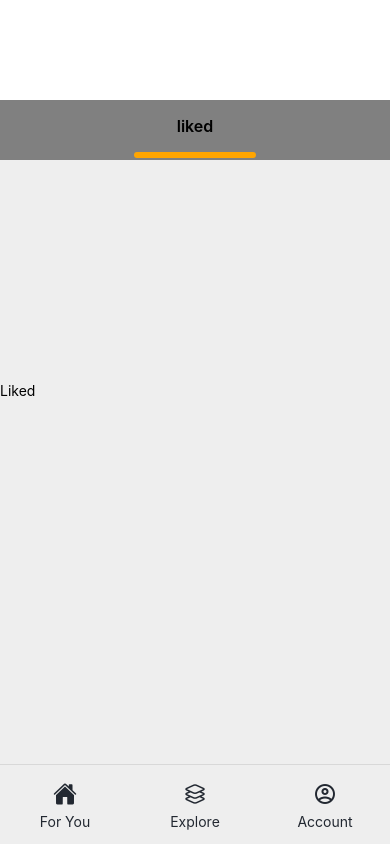
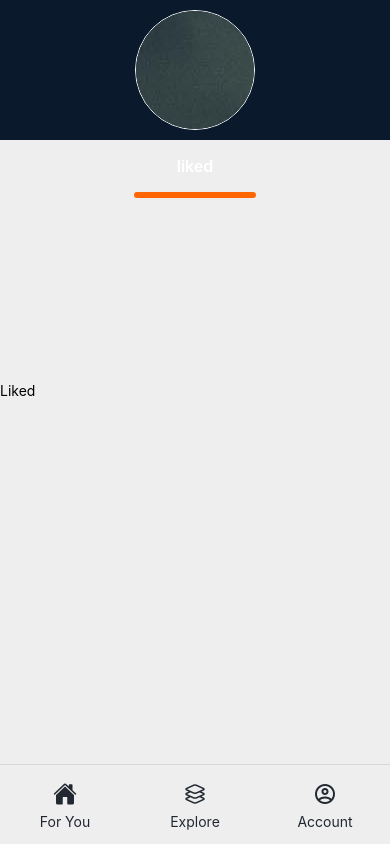
Before and after one commit to ChaitanyGhadigaonkar/panels-react-native-ui, a React Native app: screen /liked in a window 390 px wide. Built offline with nearby package versions, Linux system fonts and the light colour scheme.

Commit message:
foryou top tab navigation

```diff
--- a/src/navigation/AuthTabs/ForYou.jsx
+++ b/src/navigation/AuthTabs/ForYou.jsx
@@ -2,6 +2,7 @@ import {createMaterialTopTabNavigator} from '@react-navigation/material-top-tabs
 import {
   Animated,
   Dimensions,
+  ImageBackground,
   StyleSheet,
   TouchableOpacity,
   View,
@@ -10,13 +11,25 @@ import {
 import Suggested from './ForYou/Suggested';
 import Liked from './ForYou/Liked';
 import Library from './ForYou/Library';
-
+import profileImage from '../../assets/profile.jpg';
 const Tab = createMaterialTopTabNavigator();
 
 const CustomTopTabBar = ({state, descriptors, navigation, position}) => {
   return (
     <View style={styles.container}>
-      <View style={styles.profile}></View>
+      <View style={styles.profileContainer}>
+        <View style={styles.profile}>
+          <ImageBackground
+            source={profileImage}
+            width={120}
+            height={120}
+            style={{
+              flex: 1,
+            }}
+            resizeMode="cover"
+          />
+        </View>
+      </View>
       <View style={{flexDirection: 'row'}}>
         {state.routes.map((route, index) => {
           const {options} = descriptors[route.key];
@@ -66,7 +79,6 @@ const CustomTopTabBar = ({state, descriptors, navigation, position}) => {
               style={{
                 flex: 1,
                 height: 60,
-                backgroundColor: 'grey',
                 paddingHorizontal: 4,
               }}
               key={index}>
@@ -77,7 +89,13 @@ const CustomTopTabBar = ({state, descriptors, navigation, position}) => {
                     alignItems: 'center',
                     justifyContent: 'center',
                   }}>
-                  <Animated.Text style={styles.tabText}>{label}</Animated.Text>
+                  <Animated.Text
+                    style={[
+                      styles.tabText,
+                      {color: `${isFocused ? 'white' : 'grey'}`},
+                    ]}>
+                    {label}
+                  </Animated.Text>
                 </Animated.View>
 
                 <Animated.View style={styles.borderBottom} />
@@ -113,13 +131,23 @@ const styles = StyleSheet.create({
   container: {
     flex: 1,
   },
+  profileContainer: {
+    height: 140,
+    backgroundColor: '#0B192C',
+    alignItems: 'center',
+    justifyContent: 'center',
+  },
   profile: {
-    height: 100,
-    backgroundColor: 'white',
+    borderColor: 'white',
+    borderWidth: 1,
+    height: 120,
+    width: 120,
+    borderRadius: 60,
+    overflow: 'hidden',
   },
   borderBottom: {
     height: 6,
-    backgroundColor: '#FFA500',
+    backgroundColor: '#FF6500',
     marginTop: 'auto',
     borderRadius: 8,
     marginBottom: 2,
```
Also changed, not shown: src/assets/profile.jpg (added).
